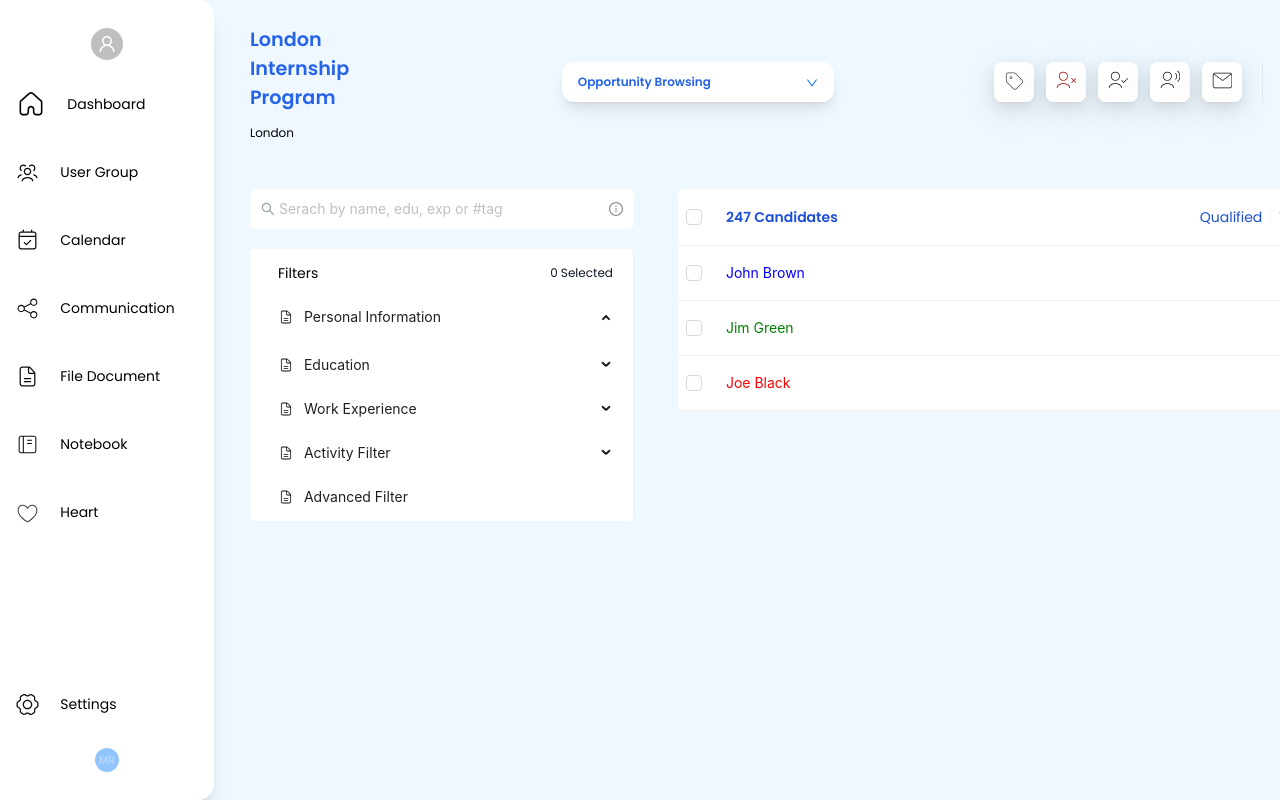
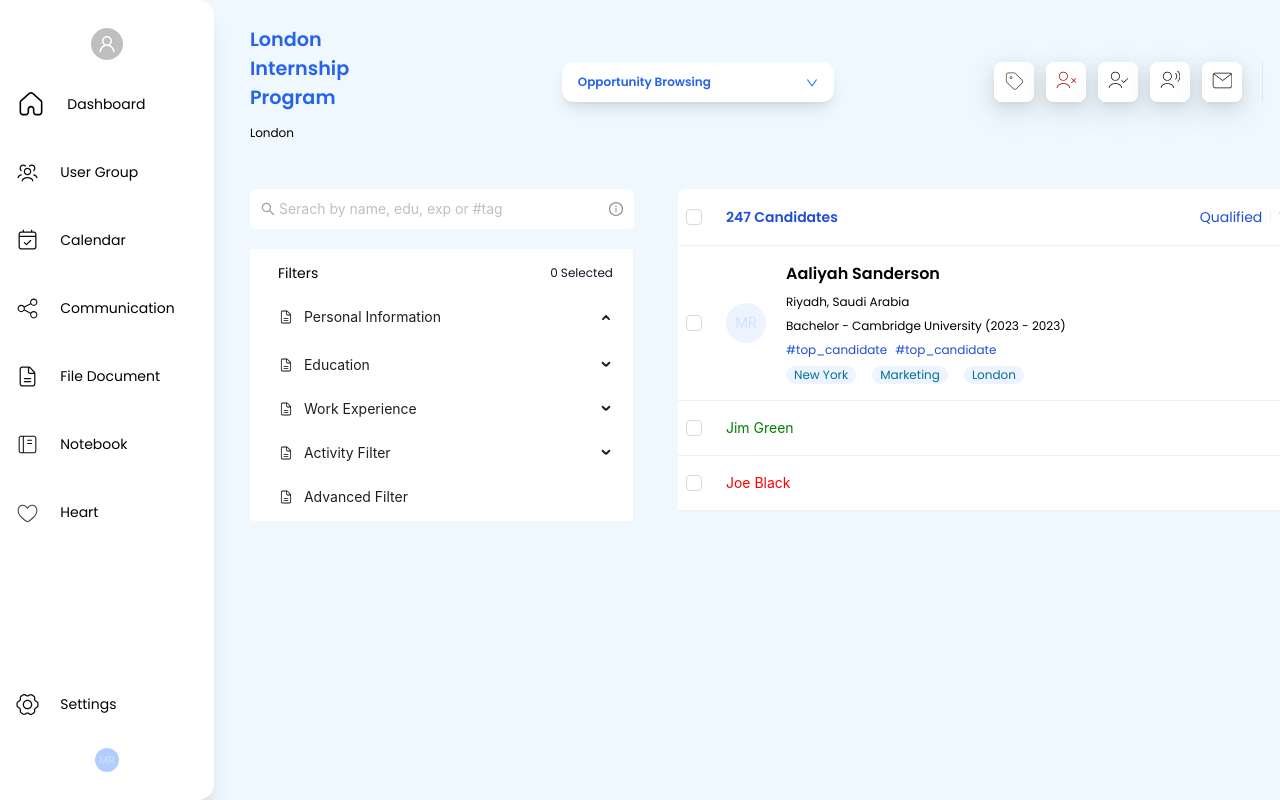
Before and after one commit to MostafaMahgoub/application-view, a React (Create React App) app: page / in a window 1280 px wide. Built offline with nearby package versions, Linux system fonts and the light colour scheme; what tailwindcss-scoped-groups would draw is missing.

Commit message:
Finish the CandidateCard without the clean code concept

```diff
--- /dev/null
+++ b/src/Content/Components/CandidateCard.tsx
@@ -0,0 +1,50 @@
+import { Avatar , Tag } from "antd";
+
+function CandidateCard() {
+  return (
+    <div className="flex flex-row gap-5">
+      <Avatar className="align-middle bg-[#EDF4FF] text-[#D0E1FF] self-center" size="large">
+        MR
+      </Avatar>
+      <div className="flex flex-col gap-2">
+        <div className="text-black text-base font-poppins font-semibold break-words">
+          Aaliyah Sanderson
+        </div>
+        <div className="text-black text-xs font-poppins font-medium break-words">
+          Riyadh, Saudi Arabia
+        </div>
+        <div className="text-black text-xs font-poppins font-light break-words">
+          Bachelor - Cambridge University (2023 - 2023)
+        </div>
+        <div className="flex flex-row gap-2">
+        <div className="text-[#1D4ED8] text-xs font-poppins font-normal break-words">
+  #top_candidate
+</div>
+<div className="text-[#1D4ED8] text-xs font-poppins font-normal break-words">
+  #top_candidate
+</div>
+        </div>
+        <div className="flex flex-row gap-2">
+        <Tag bordered={false} className="rounded-xl bg-[#EDF4FF]">
+        <div className="text-[#037092] text-xs font-poppins font-medium break-words">
+  New York
+</div>
+      </Tag>
+      <Tag bordered={false} className="rounded-xl bg-[#EDF4FF]">
+        <div className="text-[#037092] text-xs font-poppins font-medium break-words">
+  Marketing
+</div>
+      </Tag>
+      <Tag bordered={false} className="rounded-xl bg-[#EDF4FF]">
+        <div className="text-[#037092] text-xs font-poppins font-medium break-words">
+  London
+</div>
+      </Tag>
+
+        </div>
+      </div>
+    </div>
+  );
+}
+
+export default CandidateCard;
--- a/src/Content/Components/Table.tsx
+++ b/src/Content/Components/Table.tsx
@@ -1,9 +1,10 @@
 import React from "react";
 import { Divider, Table } from "antd";
+import CandidateCard from "./CandidateCard";
 
 interface DataItem {
   key: string;
-  name: JSX.Element;
+  Candidate: JSX.Element;
 }
 
 const columns = [
@@ -41,23 +42,23 @@ const columns = [
         </div>
       </div>
     ),
-    dataIndex: "name",
-    render: (name: JSX.Element) => <a>{name}</a>,
+    dataIndex: "Candidate",
+    render: (Candidate: JSX.Element) => <a>{Candidate}</a>,
   },
 ];
 
 const data: DataItem[] = [
   {
     key: "1",
-    name: <span style={{ color: "blue" }}>John Brown</span>,
+    Candidate: <CandidateCard />,
   },
   {
     key: "2",
-    name: <span style={{ color: "green" }}>Jim Green</span>,
+    Candidate: <span style={{ color: "green" }}>Jim Green</span>,
   },
   {
     key: "3",
-    name: <span style={{ color: "red" }}>Joe Black</span>,
+    Candidate: <span style={{ color: "red" }}>Joe Black</span>,
   },
 ];
 
--- a/src/SiderNavBar/SiderNavBar.tsx
+++ b/src/SiderNavBar/SiderNavBar.tsx
@@ -66,7 +66,7 @@ function NavbarSider() {
           </span>
         </a>
 
-        <Avatar className="align-middle bg-blue-300 text-blue-200" size="small">
+        <Avatar className="align-middle bg-[#B1CDFD] text-[#D0E1FF]" size="small">
           MR
         </Avatar>
       </div>
```
